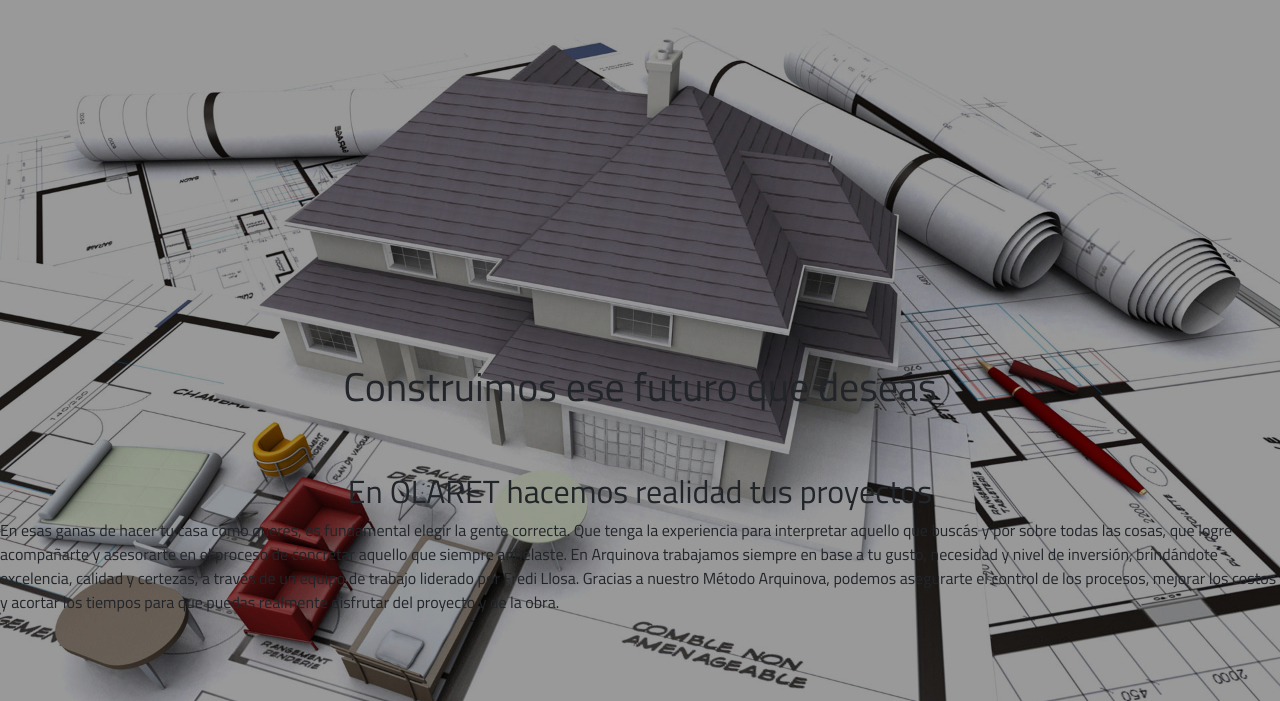
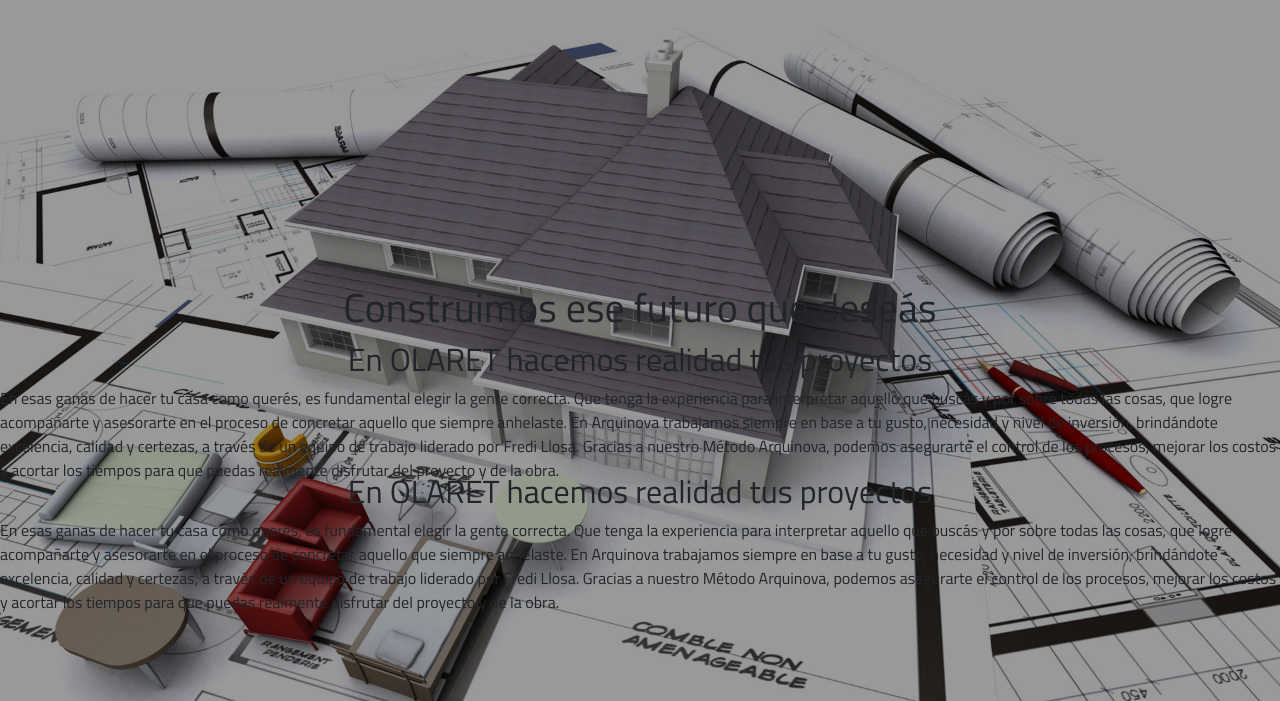
Before and after one commit to JAIJAxl/olaret, a website: page index.html in a window 1280 px wide. Shown: the part 99-800 px from the top of the page. Drawn offline with nearby package versions, Linux system fonts and the light colour scheme.

Commit message:
Update index.html

```diff
--- a/index.html
+++ b/index.html
@@ -10,9 +10,8 @@
 	<link rel="preconnect" href="https://fonts.gstatic.com">
 	<!--Estilos-->
 	<link rel="stylesheet" href="https://cdnjs.cloudflare.com/ajax/libs/animate.css/4.1.1/animate.min.css"/>
-	<link rel="stylesheet" href="https://maxcdn.bootstrapcdn.com/bootstrap/4.5.2/css/bootstrap.min.css">
 	<link rel="stylesheet" href="https://cdn.jsdelivr.net/npm/bootstrap@4.5.3/dist/css/bootstrap.min.css" integrity="sha384-TX8t27EcRE3e/ihU7zmQxVncDAy5uIKz4rEkgIXeMed4M0jlfIDPvg6uqKI2xXr2" crossorigin="anonymous">
-	<link href="https://fonts.googleapis.com/	css2?family=Titillium+Web:wght@300;400;600&display=swap" rel="stylesheet">
+	<link href="https://fonts.googleapis.com/css2?family=Titillium+Web:wght@300;400;600&display=swap" rel="stylesheet">
 	<link rel="stylesheet" href="estilos/estilos.css"/>
 	<link rel="stylesheet" href="css/styles.css"/>
 </head>
@@ -43,6 +42,8 @@
 	<section class="img-first">
 		<div class="welcome">
 			<h1>Construimos ese futuro que deseás</h1>
+			<h2>En OLARET hacemos realidad tus proyectos</h2>
+			<p>En esas ganas de hacer tu casa como querés, es fundamental elegir la gente correcta. Que tenga la experiencia para interpretar aquello que buscás y por sobre todas las cosas, que logre acompañarte y asesorarte en el proceso de concretar aquello que siempre anhelaste. En Arquinova trabajamos siempre en base a tu gusto, necesidad y nivel de inversión, brindándote excelencia, calidad y certezas, a través de un equipo de trabajo liderado por Fredi Llosa. Gracias a nuestro Método Arquinova, podemos asegurarte el control de los procesos, mejorar los costos y acortar los tiempos para que puedas realmente disfrutar del proyecto y de la obra.</p>
 		</div>
 		<div class="welcome2">
 			<h2>En OLARET hacemos realidad tus proyectos</h2>
```
